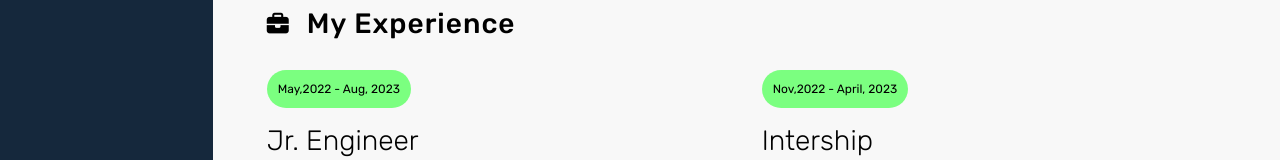
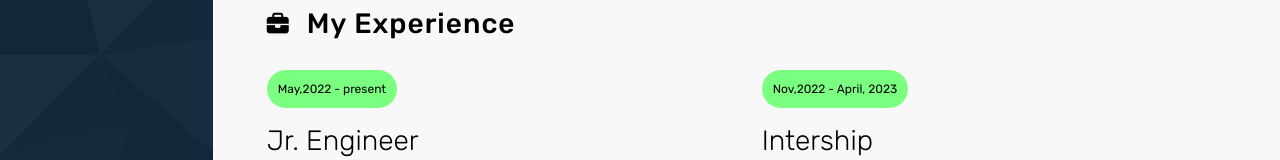
Before and after one commit to Vijaykumar308/portfolio, a React (Create React App) app: page /work-experince in a window 1280 px wide. Shown: the part 405-565 px from the top of the page. Built offline with nearby package versions, Linux system fonts and the light colour scheme; the HTML template or start-up script is replaced by a standard one.

Commit message:
spelling mistake etc

```diff
--- a/src/Components/Sidebar/sidebar.css
+++ b/src/Components/Sidebar/sidebar.css
@@ -5,7 +5,8 @@
     flex: 1;
     height: calc(100vh - 60px);
     background-color: rgb(251, 251, 255);
-    background-color: #15283c;
+    background-color: var(--primary-color-800);
+    background-image: url('../../Images/pattern_h.png');
     position: sticky;
     top: 60px;
     transition: .5s ease;
--- a/src/Components/Topbar/topbar.css
+++ b/src/Components/Topbar/topbar.css
@@ -1,7 +1,6 @@
 .topbar{
     position: sticky;
     top: 0;
-    /* z-index: 99; */
 }
 .wrapper{
     width: 100%;
@@ -11,6 +10,7 @@
     align-items: center;
     padding: 2rem;
     background-color: var(--primary-color-800);
+    background-image: url('../../Images/pattern_h.png');
     color: var(--white);
     border-bottom: 1px solid #fff;
     box-shadow: 0px 0px 3px rgba(254, 66, 119, 0.6);
--- a/src/Pages/WorkExperince/WorkExperince.jsx
+++ b/src/Pages/WorkExperince/WorkExperince.jsx
@@ -26,7 +26,7 @@ function WorkExperince() {
 
           <div className="workExperience">
           <div className="col">
-          <span className="year"> May,2022 - Aug, 2023</span>
+          <span className="year"> May,2022 - present</span>
             <h1 className="expName">Jr. Engineer </h1>
             <div className="companyAndDuration">
               <span className="comapnyName">Kochar Tech</span>
```
